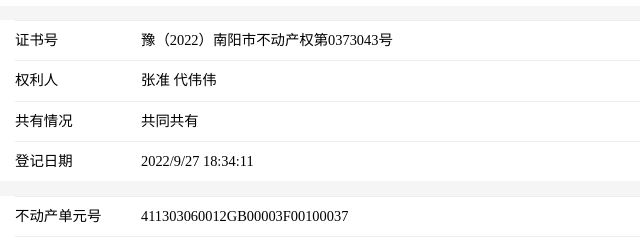
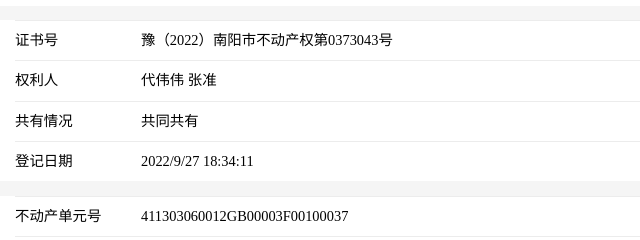
Before and after one commit to ZMDBDC/41022549959, a plain HTML site: page index.html in a window 1280 px wide. Shown: the part 155-395 px from the top of the page, 0-640 px from the left. Drawn offline with Linux system fonts and the light colour scheme; some packages are replaced by stand-ins of ours; a script that the page names is missing.

Commit message:
Update index.html

```diff
--- a/index.html
+++ b/index.html
@@ -439,7 +439,7 @@
                 <div class="weui_cell">
                     <div class="weui_cell_hd"><label class="weui_label">权利人</label></div>
                     <div class="weui_cell_bd weui_cell_primary">
-                        张准 代伟伟
+                        代伟伟 张准
                     </div>
                 </div>
                 <div class="weui_cell">
```
